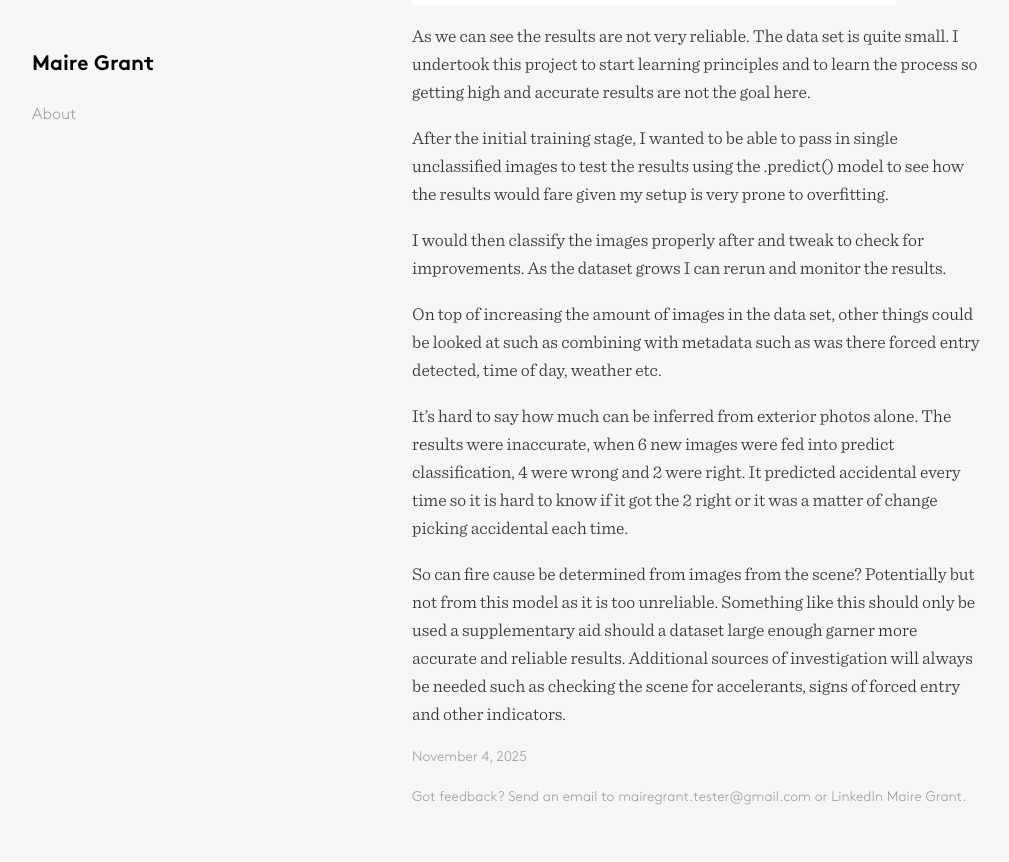
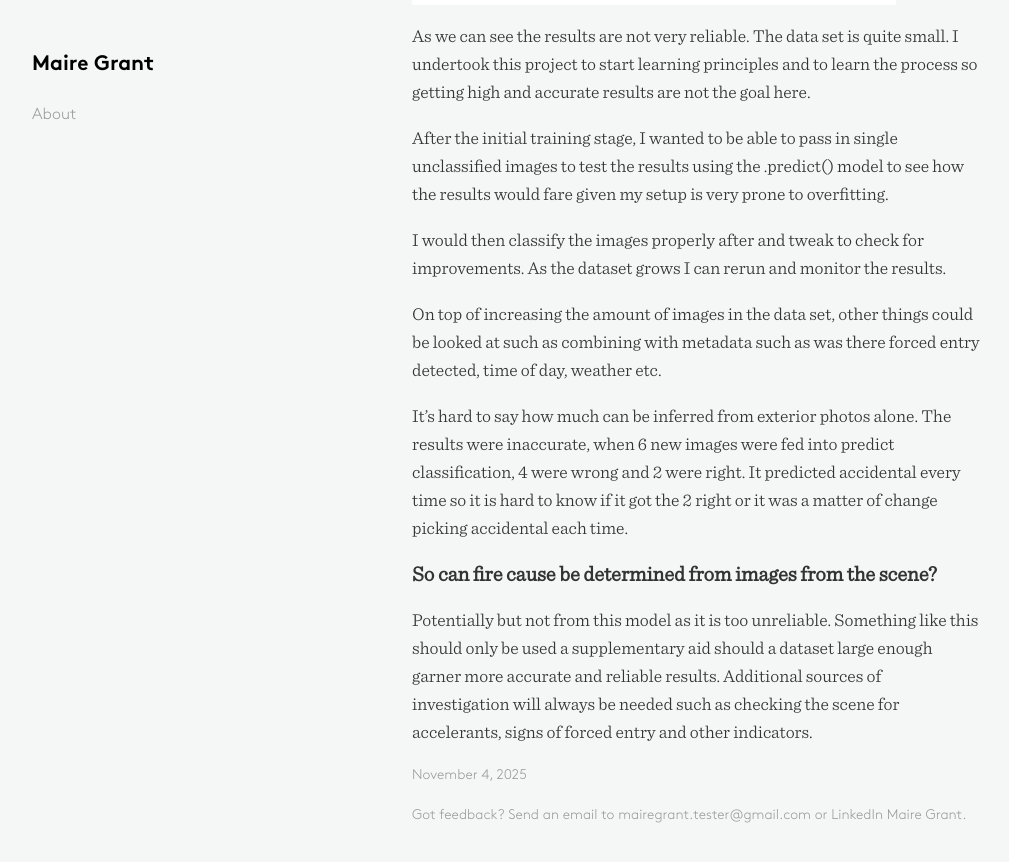
Before and after one commit to mairegrant/mairegrant.github.io, a Jekyll site: the page built from _posts/2025-11-04-Fire-Classifications.md, in a window 1280 px wide and 900 px high, scrolled down 2306 px. Shown: the top 862 px of the window, without its empty margins (38-1047 px from the left). Built offline with Jekyll 4.4.1, drawn with Linux system fonts in a browser that asks for light colours.

Commit message:
change heading

```diff
--- a/_posts/2025-11-04-Fire-Classifications.md
+++ b/_posts/2025-11-04-Fire-Classifications.md
@@ -43,5 +43,5 @@ On top of increasing the amount of images in the data set, other things could be
 
 It's hard to say how much can be inferred from exterior photos alone. The results were inaccurate, when 6 new images were fed into predict classification, 4 were wrong and 2 were right. It predicted accidental every time so it is hard to know if it got the 2 right or it was a matter of change picking accidental each time.
 
-So can fire cause be determined from images from the scene?
+## So can fire cause be determined from images from the scene?
 Potentially but not from this model as it is too unreliable. Something like this should only be used a supplementary aid should a dataset large enough garner more accurate and reliable results. Additional sources of investigation will always be needed such as checking the scene for accelerants, signs of forced entry and other indicators.
```
